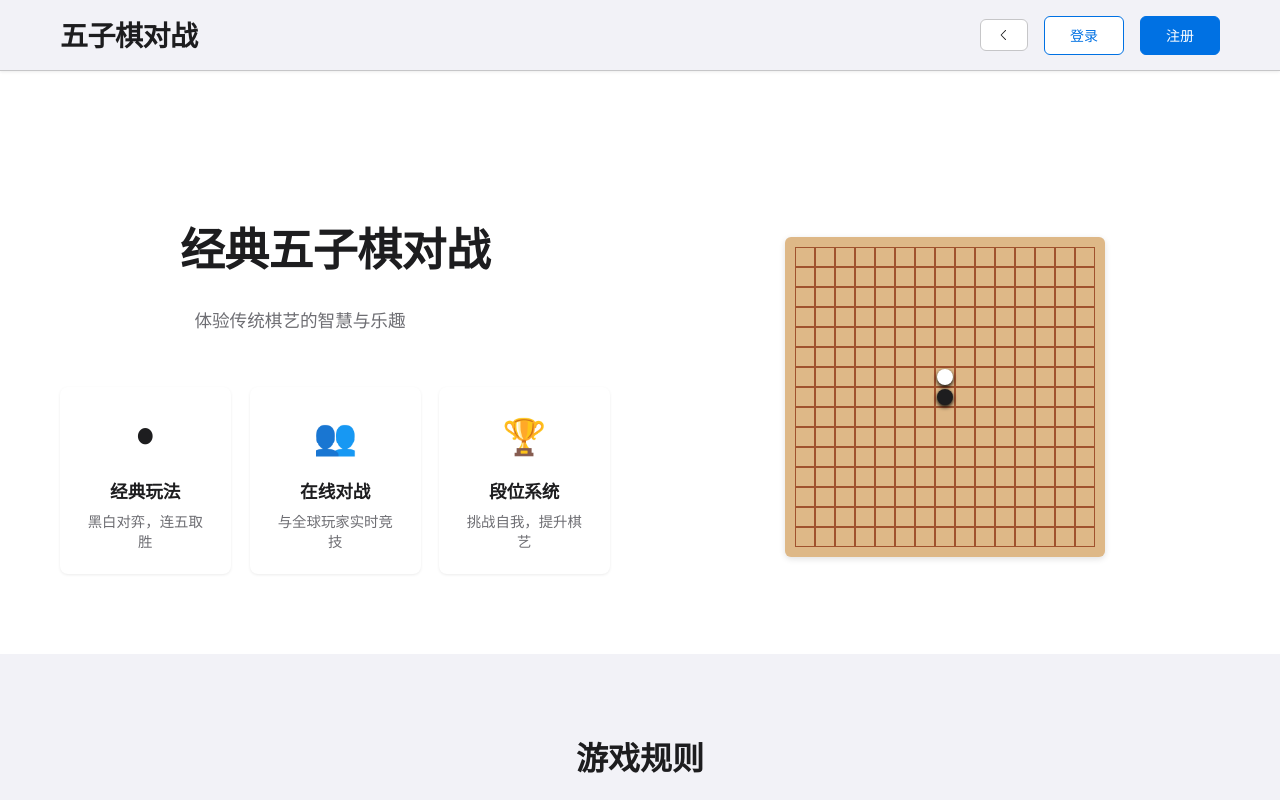
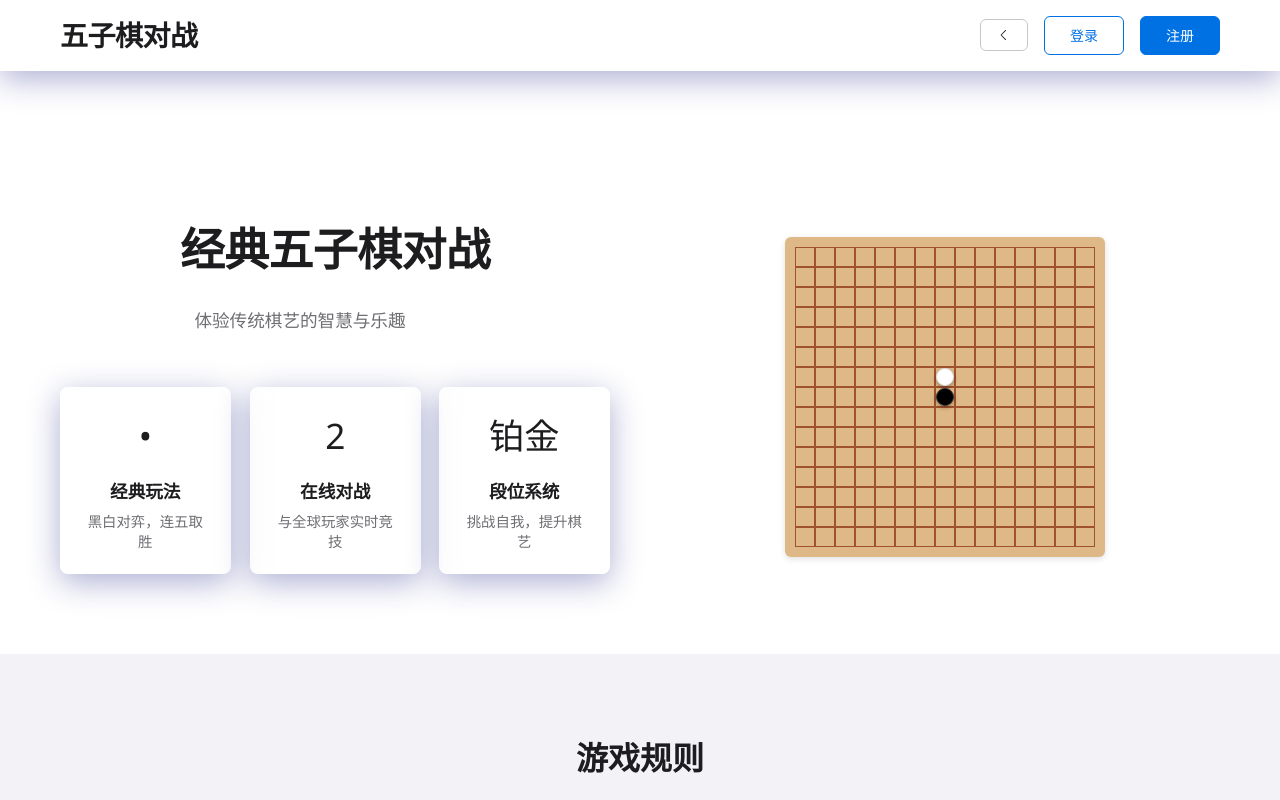
Before and after one commit to zhongyuhong123/Gobang, a Vue app in the folder frontend/: page / in a window 1280 px wide. Shown: the top 800 px of the page. Built offline with nearby package versions, Linux system fonts and the light colour scheme.

Commit message:
style(ui): 为多个组件添加玻璃

```diff
--- a/frontend/src/assets/styles/game-theme.css
+++ b/frontend/src/assets/styles/game-theme.css
@@ -206,6 +206,26 @@ body {
   }
 }
 
+/* 液态玻璃效果 */
+.glass-effect {
+  background: rgba(255, 255, 255, 0.25) !important;
+  backdrop-filter: blur(10px) !important;
+  -webkit-backdrop-filter: blur(10px) !important;
+  border: 1px solid rgba(255, 255, 255, 0.18) !important;
+  box-shadow: 0 8px 32px 0 rgba(31, 38, 135, 0.37) !important;
+  border-radius: var(--radius-md) !important;
+}
+
+/* 深色模式下的液态玻璃效果 */
+.glass-effect-dark {
+  background: rgba(17, 17, 17, 0.25) !important;
+  backdrop-filter: blur(10px) !important;
+  -webkit-backdrop-filter: blur(10px) !important;
+  border: 1px solid rgba(255, 255, 255, 0.08) !important;
+  box-shadow: 0 8px 32px 0 rgba(31, 38, 135, 0.37) !important;
+  border-radius: var(--radius-md) !important;
+}
+
 /* 通用工具类 */
 .text-primary {
   color: var(--text-primary) !important;
--- a/frontend/src/components/GameNavbar.vue
+++ b/frontend/src/components/GameNavbar.vue
@@ -87,14 +87,16 @@ onMounted(() => {
 
 <style scoped>
 .navbar {
-  background-color: var(--bg-secondary);
-  border-bottom: 1px solid var(--border-light);
+  background: rgba(255, 255, 255, 0.25);
+  backdrop-filter: blur(10px);
+  -webkit-backdrop-filter: blur(10px);
+  border-bottom: 1px solid rgba(255, 255, 255, 0.18);
   position: sticky;
   top: 0;
   left: 0;
   right: 0;
   z-index: 1000;
-  box-shadow: var(--shadow-sm);
+  box-shadow: 0 8px 32px 0 rgba(31, 38, 135, 0.37);
 }
 
 .nav-container {
--- a/frontend/src/views/GameView.vue
+++ b/frontend/src/views/GameView.vue
@@ -309,9 +309,13 @@ export default {
 }
 
 .game-header {
-  background-color: var(--bg-secondary);
-  border-bottom: 1px solid var(--border-color);
-  box-shadow: var(--shadow-sm);
+  background: rgba(255, 255, 255, 0.25);
+  backdrop-filter: blur(10px);
+  -webkit-backdrop-filter: blur(10px);
+  border: 1px solid rgba(255, 255, 255, 0.18);
+  box-shadow: 0 8px 32px 0 rgba(31, 38, 135, 0.37);
+  padding: 15px 20px;
+  animation: slideDown 0.4s ease-out;
 }
 
 .header-content {
@@ -427,10 +431,12 @@ export default {
 
 .board-container {
   padding: 20px;
-  background-color: var(--bg-secondary);
+  background: rgba(255, 255, 255, 0.25);
+  backdrop-filter: blur(10px);
+  -webkit-backdrop-filter: blur(10px);
+  border: 1px solid rgba(255, 255, 255, 0.18);
   border-radius: var(--radius-md);
-  box-shadow: var(--shadow-md);
-  border: 1px solid var(--border-color);
+  box-shadow: 0 8px 32px 0 rgba(31, 38, 135, 0.37);
   transition: transform 0.2s ease, box-shadow 0.2s ease;
 }
 
@@ -547,6 +553,13 @@ export default {
 .game-controls {
   display: flex;
   gap: 20px;
+  background: rgba(255, 255, 255, 0.25);
+  backdrop-filter: blur(10px);
+  -webkit-backdrop-filter: blur(10px);
+  border: 1px solid rgba(255, 255, 255, 0.18);
+  box-shadow: 0 8px 32px 0 rgba(31, 38, 135, 0.37);
+  padding: 15px 20px;
+  border-radius: var(--radius-md);
 }
 
 .control-button {
--- a/frontend/src/views/HomeView.vue
+++ b/frontend/src/views/HomeView.vue
@@ -732,13 +732,15 @@ export default {
 
 /* 游戏操作区域 */
 .game-actions {
-  background: var(--color-surface);
+  background: rgba(255, 255, 255, 0.25);
+  backdrop-filter: blur(10px);
+  -webkit-backdrop-filter: blur(10px);
+  border: 1px solid rgba(255, 255, 255, 0.18);
   border-radius: var(--radius-medium);
   padding: 2rem;
   max-width: 800px;
   margin: 0 auto;
-  box-shadow: var(--shadow-md);
-  border: 1px solid var(--color-border);
+  box-shadow: 0 8px 32px 0 rgba(31, 38, 135, 0.37);
   text-align: center;
   animation: fadeInUp 0.8s ease-out 0.5s both;
 }
@@ -816,13 +818,16 @@ export default {
 }
 
 .room-item {
-  background: var(--color-background-secondary);
+  background: rgba(255, 255, 255, 0.25);
+  backdrop-filter: blur(10px);
+  -webkit-backdrop-filter: blur(10px);
+  border: 1px solid rgba(255, 255, 255, 0.18);
   border-radius: var(--radius-small);
   padding: 0.75rem;
   margin-bottom: 0.5rem;
   cursor: pointer;
   transition: all 0.3s ease;
-  border: 1px solid var(--color-border);
+  box-shadow: 0 2px 8px 0 rgba(31, 38, 135, 0.2);
 }
 
 .room-item:hover {
@@ -1075,4 +1080,24 @@ export default {
     padding: 2px 8px;
   }
 }
+/* 对话框 */
+.glass-modal .el-dialog__header {
+  background: rgba(255, 255, 255, 0.25);
+  backdrop-filter: blur(10px);
+  -webkit-backdrop-filter: blur(10px);
+  border-bottom: 1px solid rgba(255, 255, 255, 0.18);
+}
+
+.glass-modal .el-dialog__body {
+  background: rgba(255, 255, 255, 0.25);
+  backdrop-filter: blur(10px);
+  -webkit-backdrop-filter: blur(10px);
+}
+
+.glass-modal .el-dialog__footer {
+  background: rgba(255, 255, 255, 0.25);
+  backdrop-filter: blur(10px);
+  -webkit-backdrop-filter: blur(10px);
+  border-top: 1px solid rgba(255, 255, 255, 0.18);
+}
 </style>
--- a/frontend/src/views/LoginView.vue
+++ b/frontend/src/views/LoginView.vue
@@ -419,11 +419,13 @@ export default {
 /* 中间登录表单 */
 .login-section {
   width: 320px;
-  background-color: var(--bg-primary);
+  background: rgba(255, 255, 255, 0.25);
+  backdrop-filter: blur(10px);
+  -webkit-backdrop-filter: blur(10px);
+  border: 1px solid rgba(255, 255, 255, 0.18);
   padding: 32px;
   border-radius: var(--radius-md);
-  box-shadow: var(--shadow-sm);
-  border: 1px solid var(--border-light);
+  box-shadow: 0 8px 32px 0 rgba(31, 38, 135, 0.37);
   animation: fadeIn var(--transition-normal);
   transition: all var(--transition-normal);
 }
--- a/frontend/src/views/RegisterView.vue
+++ b/frontend/src/views/RegisterView.vue
@@ -404,13 +404,15 @@ export default {
 }
 
 .register-card {
-  background-color: var(--bg-primary);
+  background: rgba(255, 255, 255, 0.25);
+  backdrop-filter: blur(10px);
+  -webkit-backdrop-filter: blur(10px);
+  border: 1px solid rgba(255, 255, 255, 0.18);
   border-radius: var(--radius-md);
-  box-shadow: var(--shadow-sm);
+  box-shadow: 0 8px 32px 0 rgba(31, 38, 135, 0.37);
   padding: 40px;
   width: 100%;
   max-width: 500px;
-  border: 1px solid var(--border-light);
   transition: all var(--transition-normal);
 }
 
--- a/frontend/src/views/WelcomeView.vue
+++ b/frontend/src/views/WelcomeView.vue
@@ -13,18 +13,18 @@
           <h2 class="hero-title animate-on-scroll">经典五子棋对战</h2>
           <p class="hero-subtitle animate-on-scroll">体验传统棋艺的智慧与乐趣</p>
           <div class="hero-features">
-            <div class="feature-item animate-on-scroll">
-              <div class="feature-icon">⚫</div>
+            <div class="feature-item animate-on-scroll glass-effect">
+              <div class="feature-icon">•</div>
               <h4>经典玩法</h4>
               <p>黑白对弈，连五取胜</p>
             </div>
-            <div class="feature-item animate-on-scroll">
-              <div class="feature-icon">👥</div>
+            <div class="feature-item animate-on-scroll glass-effect">
+              <div class="feature-icon">2</div>
               <h4>在线对战</h4>
               <p>与全球玩家实时竞技</p>
             </div>
-            <div class="feature-item animate-on-scroll">
-              <div class="feature-icon">🏆</div>
+            <div class="feature-item animate-on-scroll glass-effect">
+              <div class="feature-icon">铂金</div>
               <h4>段位系统</h4>
               <p>挑战自我，提升棋艺</p>
             </div>
@@ -290,13 +290,15 @@ export default {
 }
 
 .black-piece::before {
-  background: var(--text-primary);
-  box-shadow: 0 2px 4px rgb(0, 0, 0);
+  background: #000000;
+  box-shadow: 0 2px 4px rgba(0, 0, 0, 0.3);
+  border: 1px solid #333;
 }
 
 .white-piece::before {
-  background: var(--bg-primary);
-  box-shadow: 0 2px 4px rgb(0, 0, 0);
+  background: #ffffff;
+  box-shadow: 0 2px 4px rgba(0, 0, 0, 0.3);
+  border: 1px solid #ddd;
 }
 
 /* 规则介绍样式 */
```
